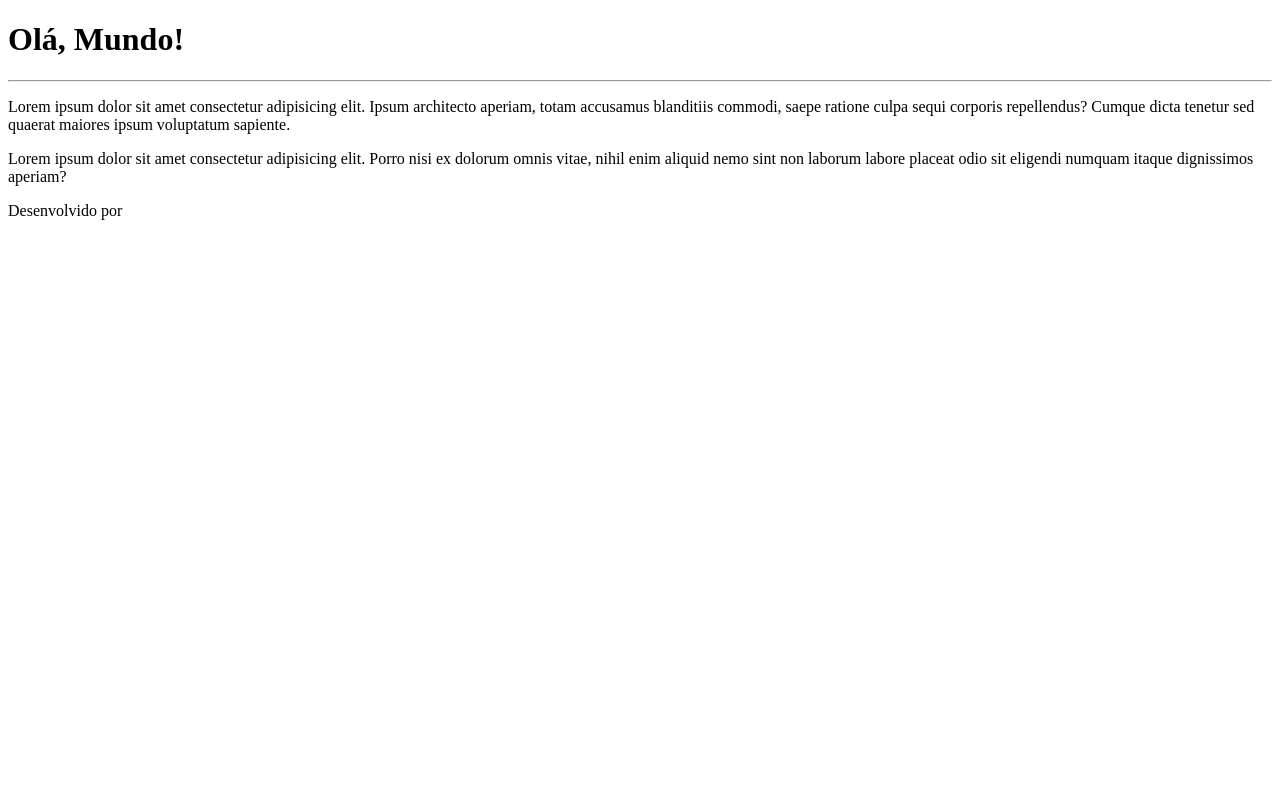
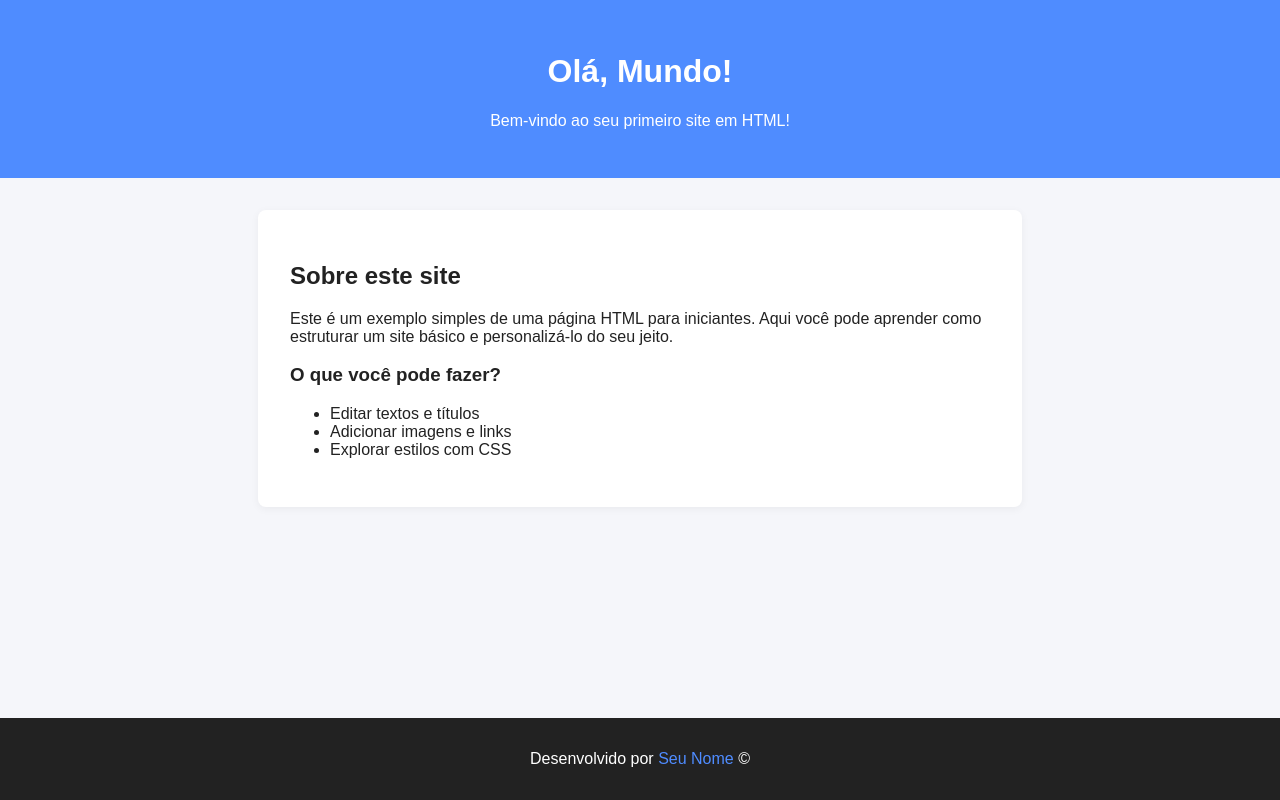
Before and after one commit to victornobrega00/ola-mundo, a plain HTML site: page SiteExemplo/index.html in a window 1280 px wide. Drawn offline with Linux system fonts and the light colour scheme.

Commit message:
atualização na parte de java

```diff
--- a/SiteExemplo/index.html
+++ b/SiteExemplo/index.html
@@ -3,14 +3,61 @@
 <head>
     <meta charset="UTF-8">
     <meta name="viewport" content="width=device-width, initial-scale=1.0">
-    <title>Meu Primeiro Site em Repositório</title>
+    <title>Olá, Mundo!</title>
+    <style>
+        body {
+            font-family: Arial, Helvetica, sans-serif;
+            background: #f5f6fa;
+            margin: 0;
+            padding: 0;
+            color: #222;
+        }
+        header {
+            background: #4f8cff;
+            color: #fff;
+            padding: 2rem 0;
+            text-align: center;
+        }
+        main {
+            max-width: 700px;
+            margin: 2rem auto;
+            background: #fff;
+            padding: 2rem;
+            border-radius: 8px;
+            box-shadow: 0 2px 8px rgba(0,0,0,0.05);
+        }
+        footer {
+            background: #222;
+            color: #fff;
+            text-align: center;
+            padding: 1rem 0;
+            position: fixed;
+            width: 100%;
+            bottom: 0;
+        }
+        a {
+            color: #4f8cff;
+            text-decoration: none;
+        }
+        a:hover {
+            text-decoration: underline;
+        }
+    </style>
 </head>
 <body>
-    <h1>Olá, Mundo!</h1>
-    <hr>
-    <p>Lorem ipsum dolor sit amet consectetur adipisicing elit. Ipsum architecto aperiam, totam accusamus blanditiis commodi, saepe ratione culpa sequi corporis repellendus? Cumque dicta tenetur sed quaerat maiores ipsum voluptatum sapiente.</p>
-    <p>Lorem ipsum dolor sit amet consectetur adipisicing elit. Porro nisi ex dolorum omnis vitae, nihil enim aliquid nemo sint non laborum labore placeat odio sit eligendi numquam itaque dignissimos aperiam?</p>
-</body>
-<footer>
-    <p>Desenvolvido por <a href="
-</html>
+    <header>
+        <h1>Olá, Mundo!</h1>
+        <p>Bem-vindo ao seu primeiro site em HTML!</p>
+    </header>
+    <main>
+        <h2>Sobre este site</h2>
+        <p>Este é um exemplo simples de uma página HTML para iniciantes. Aqui você pode aprender como estruturar um site básico e personalizá-lo do seu jeito.</p>
+        <h3>O que você pode fazer?</h3>
+        <ul>
+            <li>Editar textos e títulos</li>
+            <li>Adicionar imagens e links</li>
+            <li>Explorar estilos com CSS</li>
+        </ul>
+    </main>
+    <footer>
+        <p>Desenvolvido por <a href="#">Seu Nome</a> &copy;
```
Also changed, not shown: 1 other file.
